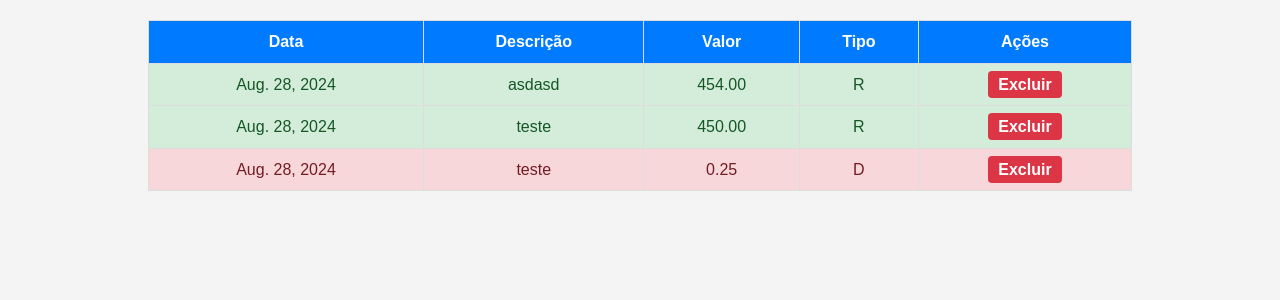
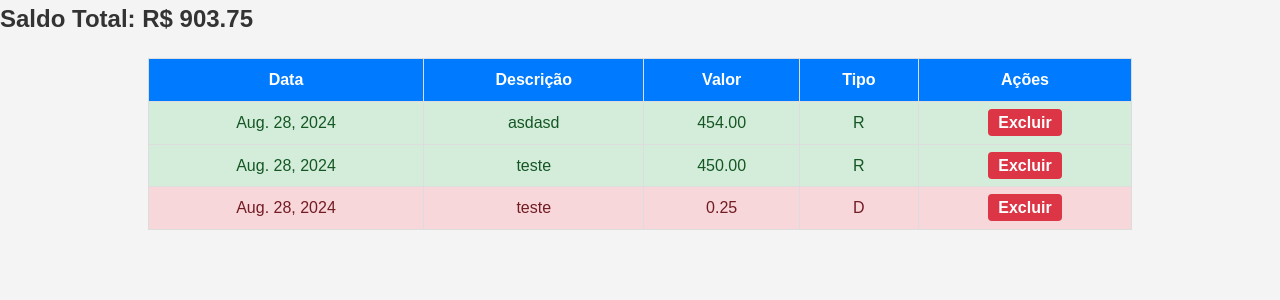
Before and after one commit to AthosSperber/gerenciadorFinancas, a Django app: page /transacoes/ in a window 1280 px wide. Shown: the part 94-394 px from the top of the page. Run offline with Django 5.2, Linux system fonts and the light colour scheme; data comes from the database, SQL or seed files in the repository; both versions use the stored data as it was after the commit.

Commit message:
Add saldo total

```diff
--- a/gerenciador_financas/finanças/templates/finanças/transacoes_list.html
+++ b/gerenciador_financas/finanças/templates/finanças/transacoes_list.html
@@ -14,6 +14,9 @@
             <a href="{% url 'transacao_create' %}">Adicionar Transação</a>
         </nav>
     </header>
+    <section class="saldo">
+        <h2>Saldo Total: R$ {{ saldo }}</h2>
+    </section>
     <main>
         <div class="container">
             <table>
--- a/gerenciador_financas/finanças/views.py
+++ b/gerenciador_financas/finanças/views.py
@@ -4,7 +4,11 @@ from .forms import TransacaoForm
 
 def transacoes_list(request):
     transacoes = Transacao.objects.all()
-    return render(request, 'finanças/transacoes_list.html', {'transacoes': transacoes})
+    saldo = sum([t.valor if t.tipo == 'R' else -t.valor for t in transacoes])
+    return render(request, 'finanças/transacoes_list.html', {
+        'transacoes': transacoes,
+        'saldo': saldo,
+        })
 
 def transacao_create(request):
     if request.method == 'POST':
```
Also changed, not shown: gerenciador_financas/db.sqlite3.
